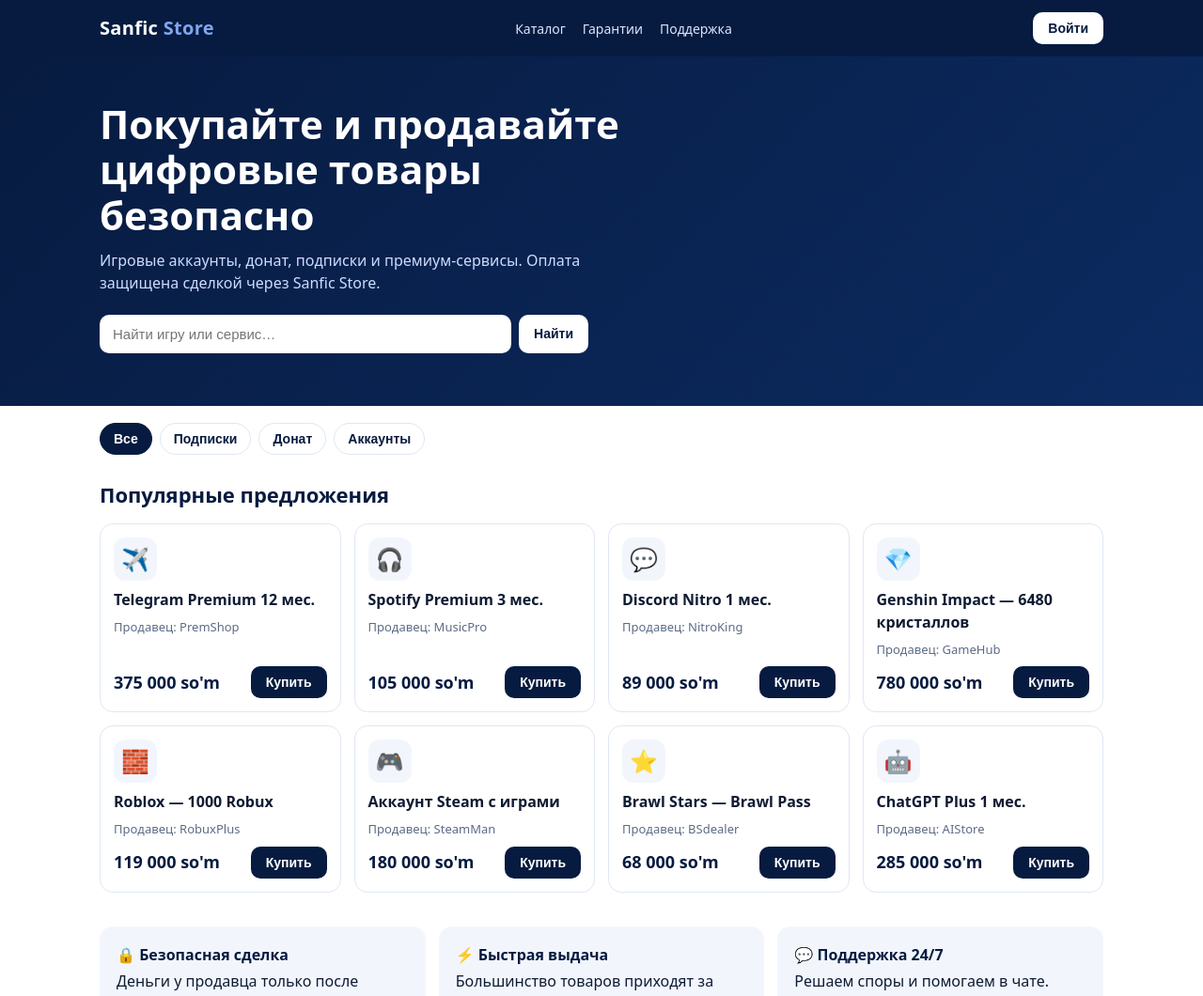
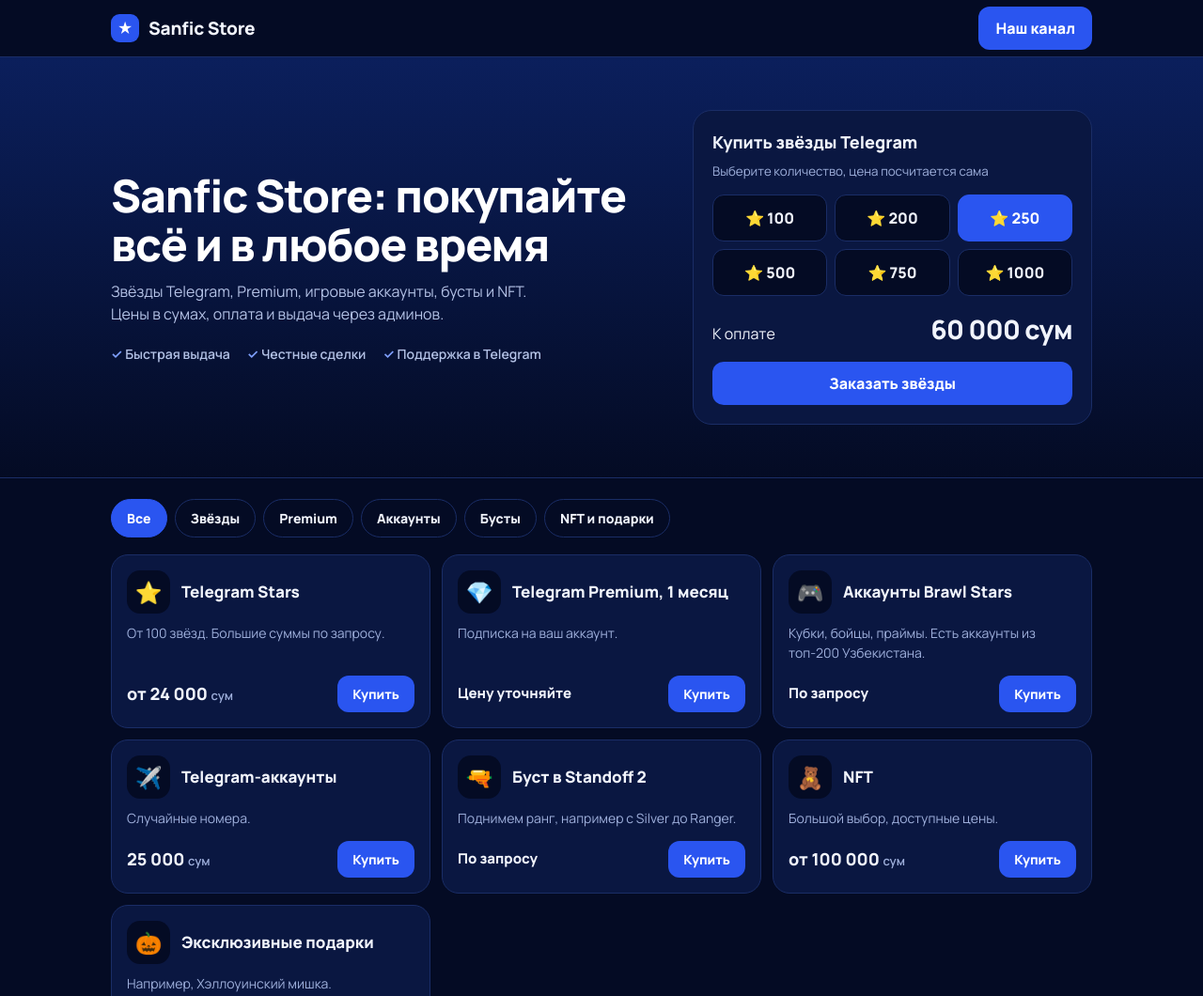
Before and after one commit to akmpad131-hub/Sanfic, a plain HTML site: page index.html in a window 1280 px wide. Shown: the top 1060 px of the page at 94% size. Drawn offline with Linux system fonts and the light colour scheme.

Commit message:
Add files via upload

```diff
--- a/index.html
+++ b/index.html
@@ -3,91 +3,186 @@
 <head>
 <meta charset="utf-8">
 <meta name="viewport" content="width=device-width, initial-scale=1, viewport-fit=cover">
-<title>Sanfic Store — маркетплейс цифровых товаров</title>
+<title>Sanfic Store</title>
+<link rel="preconnect" href="https://fonts.googleapis.com">
+<link rel="preconnect" href="https://fonts.gstatic.com" crossorigin>
+<link href="https://fonts.googleapis.com/css2?family=Manrope:wght@400;600;800&display=swap" rel="stylesheet">
 <style>
-:root{--navy:#071b40;--navy2:#0c2b61;--bg:#ffffff;--soft:#f2f6fc;--text:#0e1b33;--muted:#5d6b86;--line:#dfe7f3;box-sizing:border-box;padding-top:env(safe-area-inset-top,0px);padding-bottom:env(safe-area-inset-bottom,0px)}
-*{box-sizing:border-box;margin:0}
-html{scroll-padding-top:env(safe-area-inset-top,0px)}
-body{background:var(--bg);color:var(--text);font-family:system-ui,-apple-system,"Segoe UI",Roboto,sans-serif;line-height:1.5}
-.wrap{max-width:1100px;margin:0 auto;padding:0 16px}
-header{background:var(--navy);color:#fff;position:sticky;top:env(safe-area-inset-top,0px);z-index:5}
-header .wrap{display:flex;align-items:center;justify-content:space-between;height:60px;gap:12px}
-.logo{font-weight:800;font-size:20px;letter-spacing:.3px}
-.logo span{color:#7fa6ee}
-nav{display:flex;gap:18px;font-size:14px}
-nav a{color:#dbe6ff;text-decoration:none}
-.btn{background:#fff;color:var(--navy);border:0;border-radius:10px;padding:9px 16px;font-weight:700;cursor:pointer;font-size:14px}
-.btn.dark{background:var(--navy);color:#fff}
-.hero{background:linear-gradient(135deg,var(--navy),var(--navy2));color:#fff;padding:48px 0 56px}
-.hero h1{font-size:clamp(26px,5vw,42px);max-width:640px;line-height:1.15}
-.hero p{margin:12px 0 22px;color:#cddcff;max-width:520px}
-.search{display:flex;gap:8px;max-width:520px}
-.search input{flex:1;border:0;border-radius:10px;padding:12px 14px;font-size:15px;min-width:0}
-.cats{display:flex;gap:8px;overflow-x:auto;padding:18px 0}
-.chip{white-space:nowrap;border:1px solid var(--line);background:#fff;color:var(--navy);padding:8px 14px;border-radius:999px;font-weight:600;font-size:14px;cursor:pointer}
-.chip.on{background:var(--navy);color:#fff;border-color:var(--navy)}
-h2{font-size:22px;color:var(--navy);margin:8px 0 14px}
-.grid{display:grid;grid-template-columns:repeat(auto-fill,minmax(230px,1fr));gap:14px}
-.card{border:1px solid var(--line);border-radius:14px;padding:14px;background:#fff;display:flex;flex-direction:column;gap:8px}
-.ico{width:46px;height:46px;border-radius:12px;background:var(--soft);display:grid;place-items:center;font-size:24px}
-.card h3{font-size:16px}
-.meta{font-size:13px;color:var(--muted)}
-.row{display:flex;justify-content:space-between;align-items:center;margin-top:auto}
-.price{font-weight:800;color:var(--navy);font-size:18px}
-.feat{display:grid;grid-template-columns:repeat(auto-fit,minmax(220px,1fr));gap:14px;margin:36px 0}
-.feat div{background:var(--soft);border-radius:14px;padding:18px}
-.feat b{color:var(--navy);display:block;margin-bottom:4px}
-footer{background:var(--navy);color:#cddcff;padding:26px 0;font-size:14px;margin-top:30px}
-@media(max-width:640px){nav{display:none}}
+:root{
+  color-scheme:dark;
+  --navy:#2A55F0; --navy2:#4570FF; --blue:#5B84FF; --bg:#040B24; --soft:#0A1741;
+  --text:#F1F4FC; --muted:#9FB0DC; --line:#1A2D66; --on-navy:#FFFFFF; --on-navy-muted:#B4C2E6;
+  box-sizing:border-box; padding-top:env(safe-area-inset-top,0px); padding-bottom:env(safe-area-inset-bottom,0px);
+}
+html{scroll-padding-top:env(safe-area-inset-top,0px);scroll-behavior:smooth}
+*{box-sizing:border-box}
+body{margin:0;background:var(--bg);color:var(--text);font-family:'Manrope',system-ui,-apple-system,'Segoe UI',Roboto,sans-serif;line-height:1.5}
+a{color:inherit;text-decoration:none}
+:focus-visible{outline:3px solid var(--blue);outline-offset:2px}
+.wrap{max-width:1080px;margin:0 auto;padding:0 18px}
+header{position:sticky;top:env(safe-area-inset-top,0px);z-index:5;background:var(--bg);border-bottom:1px solid var(--line)}
+.bar{display:flex;align-items:center;justify-content:space-between;height:60px}
+.logo{display:flex;align-items:center;gap:10px;font-weight:800;font-size:19px;letter-spacing:-.01em}
+.logo i{width:30px;height:30px;border-radius:9px;background:var(--navy);display:grid;place-items:center;color:#fff;font-style:normal;font-size:16px}
+.btn{display:inline-flex;align-items:center;justify-content:center;gap:8px;border:0;cursor:pointer;font:inherit;font-weight:800;border-radius:12px;padding:11px 18px;background:var(--navy);color:#fff;transition:transform .12s,background .12s}
+.btn:hover{background:var(--navy2)}.btn:active{transform:scale(.97)}
+.btn.light{background:#fff;color:#07163A}.btn.light:hover{background:#E8EEFF}
+.hero{background:linear-gradient(180deg,#0B1F5C 0%,#040B24 100%);color:var(--on-navy);padding:34px 0 38px;border-bottom:1px solid var(--line)}
+.hero .grid{display:grid;gap:26px;grid-template-columns:1fr}
+h1{font-size:clamp(30px,7vw,48px);line-height:1.08;letter-spacing:-.025em;margin:0 0 12px;font-weight:800}
+.hero p{color:var(--on-navy-muted);margin:0 0 20px;max-width:46ch}
+.perks{display:flex;flex-wrap:wrap;gap:8px 18px;margin:0;padding:0;list-style:none;color:var(--on-navy-muted);font-size:14px;font-weight:600}
+.perks li::before{content:"✓ ";color:#7FA0FF}
+.calc{background:var(--soft);color:var(--text);border:1.5px solid var(--line);border-radius:20px;padding:20px}
+.calc h2{margin:0 0 4px;font-size:18px}
+.calc small{color:var(--muted)}
+.amts{display:grid;grid-template-columns:repeat(3,1fr);gap:8px;margin:14px 0}
+.amts button{font:inherit;font-weight:800;padding:12px 4px;border-radius:12px;border:1.5px solid var(--line);background:var(--bg);color:var(--text);cursor:pointer}
+.amts button[aria-pressed="true"]{background:var(--navy);color:#fff;border-color:var(--navy)}
+.total{display:flex;align-items:baseline;justify-content:space-between;margin-bottom:14px}
+.total b{font-size:28px;letter-spacing:-.02em}
+.calc .btn{width:100%}
+nav.tabs{display:flex;gap:8px;overflow-x:auto;padding:22px 0 6px;scrollbar-width:none}
+nav.tabs::-webkit-scrollbar{display:none}
+.tabs button{flex:none;font:inherit;font-weight:700;font-size:14px;padding:9px 16px;border-radius:999px;border:1.5px solid var(--line);background:var(--bg);color:var(--text);cursor:pointer}
+.tabs button[aria-pressed="true"]{background:var(--navy);color:#fff;border-color:var(--navy)}
+.list{display:grid;gap:12px;padding:12px 0 8px;grid-template-columns:1fr}
+.card{border:1.5px solid var(--line);border-radius:18px;padding:16px;display:flex;flex-direction:column;gap:10px;background:var(--soft)}
+.card .top{display:flex;gap:12px;align-items:center}
+.ic{flex:none;width:46px;height:46px;border-radius:14px;background:var(--bg);display:grid;place-items:center;font-size:23px}
+.card h3{margin:0;font-size:17px;line-height:1.25}
+.card p{margin:0;color:var(--muted);font-size:14px}
+.card .row{display:flex;align-items:center;justify-content:space-between;gap:10px;margin-top:auto;padding-top:4px}
+.price{font-weight:800;font-size:18px}
+.price span{font-size:13px;color:var(--muted);font-weight:600}
+.card .btn{padding:9px 16px;font-size:14px}
+.how{background:var(--soft);margin-top:34px;padding:34px 0}
+.how h2,.contacts h2{margin:0 0 16px;font-size:24px;letter-spacing:-.015em}
+.steps{display:grid;gap:12px;margin:0;padding:0;list-style:none}
+.steps li{background:var(--bg);border-radius:16px;padding:16px;border:1px solid var(--line)}
+.steps b{display:block;margin-bottom:2px}
+.steps span{color:var(--muted);font-size:14px}
+.contacts{padding:34px 0 30px}
+.contacts .btns{display:flex;flex-wrap:wrap;gap:10px}
+footer{border-top:1px solid var(--line);padding:18px 0 26px;color:var(--muted);font-size:13px}
+@media(min-width:760px){
+  .hero{padding:56px 0}
+  .hero .grid{grid-template-columns:1.15fr .85fr;align-items:center;gap:44px}
+  .list{grid-template-columns:repeat(3,1fr)}
+  .steps{grid-template-columns:repeat(3,1fr)}
+}
+@media (prefers-reduced-motion:reduce){*{transition:none!important;scroll-behavior:auto!important}}
 </style>
 </head>
 <body>
-<header><div class="wrap">
-  <div class="logo">Sanfic<span> Store</span></div>
-  <nav><a href="#catalog">Каталог</a><a href="#why">Гарантии</a><a href="#help">Поддержка</a></nav>
-  <button class="btn">Войти</button>
-</div></header>
+<header>
+  <div class="wrap bar">
+    <a class="logo" href="#top" aria-label="Sanfic Store"><i>★</i>Sanfic Store</a>
+    <a class="btn" href="https://t.me/sanfic_5" target="_blank" rel="noopener">Наш канал</a>
+  </div>
+</header>
 
-<section class="hero"><div class="wrap">
-  <h1>Покупайте и продавайте цифровые товары безопасно</h1>
-  <p>Игровые аккаунты, донат, подписки и премиум-сервисы. Оплата защищена сделкой через Sanfic Store.</p>
-  <div class="search"><input id="q" placeholder="Найти игру или сервис…"><button class="btn" onclick="render()">Найти</button></div>
-</div></section>
+<main id="top">
+<section class="hero">
+  <div class="wrap grid">
+    <div>
+      <h1>Sanfic Store: покупайте всё и в любое время</h1>
+      <p>Звёзды Telegram, Premium, игровые аккаунты, бусты и NFT. Цены в сумах, оплата и выдача через админов.</p>
+      <ul class="perks">
+        <li>Быстрая выдача</li>
+        <li>Честные сделки</li>
+        <li>Поддержка в Telegram</li>
+      </ul>
+    </div>
+    <div class="calc" id="calc">
+      <h2>Купить звёзды Telegram</h2>
+      <small>Выберите количество, цена посчитается сама</small>
+      <div class="amts" id="amts"></div>
+      <div class="total"><span>К оплате</span><b id="sum">0 сум</b></div>
+      <a class="btn" id="buyStars" href="#" target="_blank" rel="noopener">Заказать звёзды</a>
+    </div>
+  </div>
+</section>
 
-<main class="wrap" id="catalog">
-  <div class="cats" id="cats"></div>
-  <h2>Популярные предложения</h2>
-  <div class="grid" id="grid"></div>
+<section class="wrap" id="shop">
+  <nav class="tabs" id="tabs" aria-label="Категории"></nav>
+  <div class="list" id="list"></div>
+</section>
 
-  <div class="feat" id="why">
-    <div><b>🔒 Безопасная сделка</b>Деньги у продавца только после подтверждения покупки.</div>
-    <div><b>⚡ Быстрая выдача</b>Большинство товаров приходят за пару минут.</div>
-    <div><b>💬 Поддержка 24/7</b>Решаем споры и помогаем в чате.</div>
+<section class="how" id="how">
+  <div class="wrap">
+    <h2>Как купить</h2>
+    <ol class="steps">
+      <li><b>Выберите товар</b><span>Найдите нужное в каталоге или посчитайте звёзды в калькуляторе.</span></li>
+      <li><b>Напишите админу</b><span>Кнопка «Купить» откроет чат с готовым сообщением.</span></li>
+      <li><b>Оплатите и получите</b><span>Админ подтвердит оплату и выдаст товар.</span></li>
+    </ol>
   </div>
+</section>
+
+<section class="contacts wrap" id="contacts">
+  <h2>Связаться с нами</h2>
+  <div class="btns">
+    <a class="btn" href="https://t.me/sanfic_4" target="_blank" rel="noopener">Админ @sanfic_4</a>
+    <a class="btn" href="https://t.me/sanfic_3" target="_blank" rel="noopener">Админ @sanfic_3</a>
+    <a class="btn" style="background:var(--soft);color:var(--text)" href="https://t.me/sanfic_5" target="_blank" rel="noopener">Канал @sanfic_5</a>
+  </div>
+</section>
 </main>
 
-<footer id="help"><div class="wrap">© 2026 Sanfic Store · Правила · Конфиденциальность · support@sanfic.store</div></footer>
+<footer><div class="wrap">© 2026 Sanfic Store. Все цены указаны в узбекских сумах.</div></footer>
 
 <script>
-const items=[
- {n:"Telegram Premium 12 мес.",c:"Подписки",i:"✈️",p:375000,s:"PremShop"},
- {n:"Spotify Premium 3 мес.",c:"Подписки",i:"🎧",p:105000,s:"MusicPro"},
- {n:"Discord Nitro 1 мес.",c:"Подписки",i:"💬",p:89000,s:"NitroKing"},
- {n:"Genshin Impact — 6480 кристаллов",c:"Донат",i:"💎",p:780000,s:"GameHub"},
- {n:"Roblox — 1000 Robux",c:"Донат",i:"🧱",p:119000,s:"RobuxPlus"},
- {n:"Аккаунт Steam с играми",c:"Аккаунты",i:"🎮",p:180000,s:"SteamMan"},
- {n:"Brawl Stars — Brawl Pass",c:"Донат",i:"⭐",p:68000,s:"BSdealer"},
- {n:"ChatGPT Plus 1 мес.",c:"Подписки",i:"🤖",p:285000,s:"AIStore"}
-];
-const cats=["Все","Подписки","Донат","Аккаунты"];let cur="Все";
-function render(){
- document.getElementById("cats").innerHTML=cats.map(c=>`<button class="chip ${c===cur?'on':''}" onclick="cur='${c}';render()">${c}</button>`).join("");
- const q=document.getElementById("q").value.toLowerCase();
- const list=items.filter(x=>(cur==="Все"||x.c===cur)&&x.n.toLowerCase().includes(q));
- document.getElementById("grid").innerHTML=list.map(x=>`<div class="card"><div class="ico">${x.i}</div><h3>${x.n}</h3><div class="meta">Продавец: ${x.s}</div><div class="row"><span class="price">${x.p.toLocaleString('ru-RU')} so'm</span><button class="btn dark">Купить</button></div></div>`).join("")||"<p class='meta'>Ничего не найдено</p>";
-}
-document.getElementById("q").addEventListener("input",render);
-render();
+(function(){
+  var ADMIN='sanfic_4';
+  var STARS=[[100,24000],[200,48000],[250,60000],[500,120000],[750,180000],[1000,250000]];
+  var PRODUCTS=[
+    {c:'Звёзды',i:'⭐',t:'Telegram Stars',d:'От 100 звёзд. Большие суммы по запросу.',p:'от 24 000',pu:'сум'},
+    {c:'Premium',i:'💎',t:'Telegram Premium, 1 месяц',d:'Подписка на ваш аккаунт.',p:'Цену уточняйте'},
+    {c:'Аккаунты',i:'🎮',t:'Аккаунты Brawl Stars',d:'Кубки, бойцы, праймы. Есть аккаунты из топ-200 Узбекистана.',p:'По запросу'},
+    {c:'Аккаунты',i:'✈️',t:'Telegram-аккаунты',d:'Случайные номера.',p:'25 000',pu:'сум'},
+    {c:'Бусты',i:'🔫',t:'Буст в Standoff 2',d:'Поднимем ранг, например с Silver до Ranger.',p:'По запросу'},
+    {c:'NFT и подарки',i:'🧸',t:'NFT',d:'Большой выбор, доступные цены.',p:'от 100 000',pu:'сум'},
+    {c:'NFT и подарки',i:'🎃',t:'Эксклюзивные подарки',d:'Например, Хэллоуинский мишка.',p:'По запросу'}
+  ];
+  var CATS=['Все','Звёзды','Premium','Аккаунты','Бусты','NFT и подарки'];
+  function fmt(n){return String(n).replace(/\B(?=(\d{3})+(?!\d))/g,'\u00A0')}
+  function link(text){return 'https://t.me/'+ADMIN+'?text='+encodeURIComponent(text)}
+
+  var sel=2,amts=document.getElementById('amts'),sum=document.getElementById('sum'),buy=document.getElementById('buyStars');
+  function drawStars(){
+    amts.innerHTML='';
+    STARS.forEach(function(s,i){
+      var b=document.createElement('button');b.type='button';b.textContent='⭐ '+s[0];
+      b.setAttribute('aria-pressed',i===sel);
+      b.onclick=function(){sel=i;drawStars()};
+      amts.appendChild(b);
+    });
+    sum.textContent=fmt(STARS[sel][1])+' сум';
+    buy.href=link('Здравствуйте! Хочу купить '+STARS[sel][0]+' звёзд за '+fmt(STARS[sel][1])+' сум (Sanfic Store).');
+  }
+
+  var cat='Все',tabs=document.getElementById('tabs'),list=document.getElementById('list');
+  function drawTabs(){
+    tabs.innerHTML='';
+    CATS.forEach(function(c){
+      var b=document.createElement('button');b.type='button';b.textContent=c;
+      b.setAttribute('aria-pressed',c===cat);
+      b.onclick=function(){cat=c;drawTabs();drawList()};
+      tabs.appendChild(b);
+    });
+  }
+  function drawList(){
+    list.innerHTML='';
+    PRODUCTS.filter(function(p){return cat==='Все'||p.c===cat}).forEach(function(p){
+      var d=document.createElement('article');d.className='card';
+      var price=p.pu?'<span class="price">'+p.p+' <span>'+p.pu+'</span></span>':'<span class="price" style="font-size:15px">'+p.p+'</span>';
+      d.innerHTML='<div class="top"><div class="ic" aria-hidden="true">'+p.i+'</div><h3>'+p.t+'</h3></div><p>'+p.d+'</p><div class="row">'+price+'<a class="btn" target="_blank" rel="noopener" href="'+link('Здравствуйте! Интересует: '+p.t+' (Sanfic Store).')+'">Купить</a></div>';
+      list.appendChild(d);
+    });
+  }
+  drawStars();drawTabs();drawList();
+})();
 </script>
 </body>
 </html>
```
